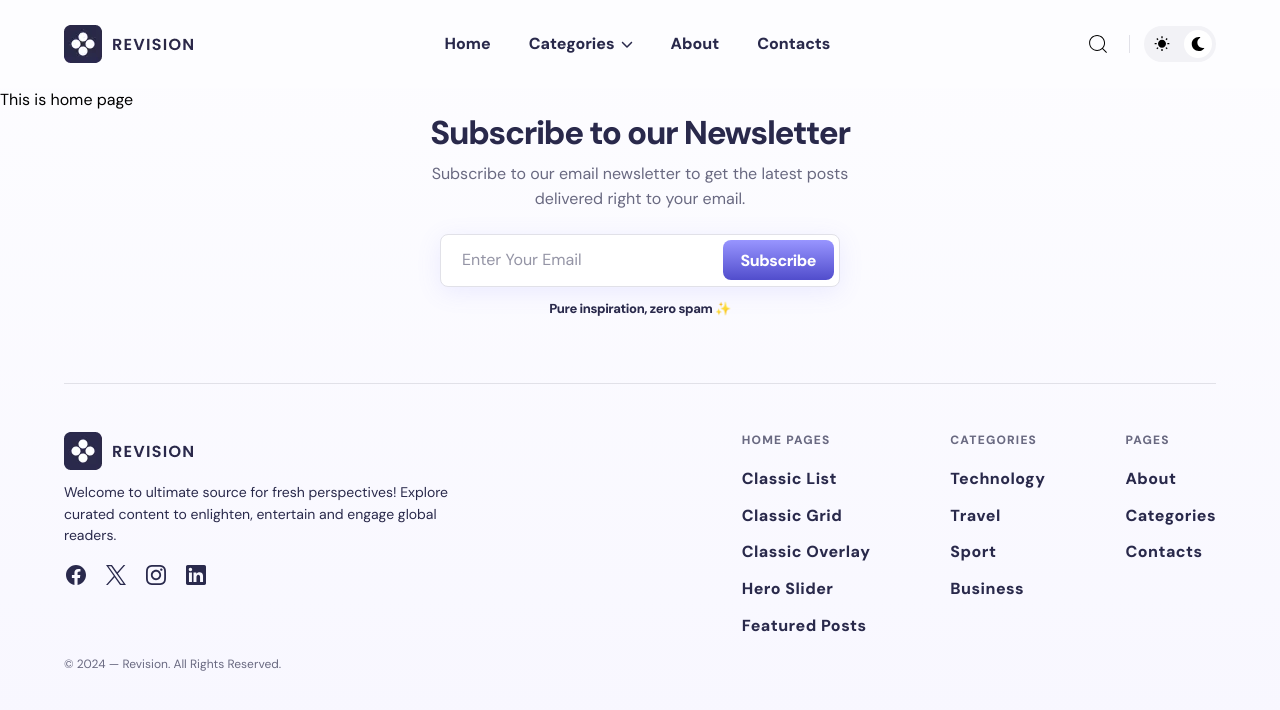
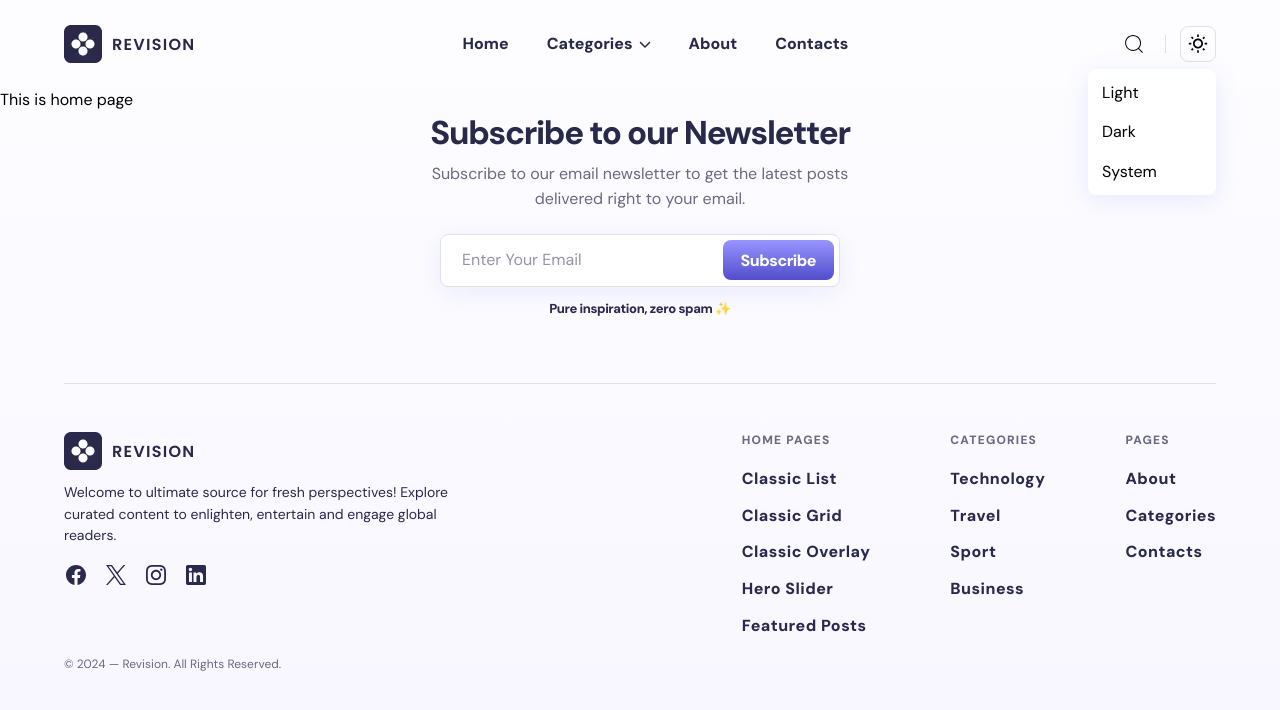
Before and after one commit to GhazanfarMahmood/Blog, a Next.js app in the folder client/: page / in a window 1280 px wide. Both pictures are taken after a click on the button 1180 px from the left and 44 px from the top of the page. Shown: the top 710 px of the page. Built offline with nearby package versions, Linux system fonts and the light colour scheme.

Commit message:
adding theme toggle functionality with the help of next-themes

```diff
--- a/client/package.json
+++ b/client/package.json
@@ -11,6 +11,7 @@
   "dependencies": {
     "antd": "^5.27.1",
     "next": "15.4.1",
+    "next-themes": "^0.4.6",
     "react": "19.1.0",
     "react-dom": "19.1.0",
     "react-icons": "^5.5.0"
--- a/client/src/app/layout.tsx
+++ b/client/src/app/layout.tsx
@@ -5,6 +5,7 @@ import "@/styles/globals.css";
 // HEADER AND FOOTER
 import Header from "@/components/common/Header";
 import Footer from "@/components/common/Footer";
+import { ThemeProvider } from "@/provider/theme-provider";
 
 const dmSans = DM_Sans({
   variable : "--font-dm-sans",
@@ -24,13 +25,20 @@ export default function RootLayout({
   children: React.ReactNode;
 }>) {
   return (
-    <html lang="en">
+    <html lang="en" suppressHydrationWarning>
       <body
         className={`${dmSans.variable} antialiased`}
       >
-        <Header/>
-          {children}
-        <Footer />
+        <ThemeProvider
+          attribute="class"
+          defaultTheme="system"
+          enableSystem
+          disableTransitionOnChange
+        >
+          <Header/>
+            {children}
+          <Footer />
+        </ThemeProvider>
       </body>
     </html>
   );
--- a/client/src/components/common/Header.tsx
+++ b/client/src/components/common/Header.tsx
@@ -8,19 +8,23 @@ import Link from "next/link";
 import Logo from "@/assets/images/revision.webp";
 
 // ICONS FROM REACT ICON
-import { MdWbSunny } from "react-icons/md";
-import { FaMoon } from "react-icons/fa";
+import { MdOutlineWbSunny } from "react-icons/md";
+import { IoMoonOutline } from "react-icons/io5";
 import { CiSearch } from "react-icons/ci";
 import { FiMenu } from "react-icons/fi";
 
 // HEADER LINKS
 import { HeaderLink } from "./headerLinks";
 import { HeaderSearch } from "../modals/headerSearch";
+import ThemeToggle from "../modals/themeToggle";
+
+// ADDING USESTATE HOOK
 import { useState } from "react";
 
 export default function Header(){
     const [searchActive, setSearchActive] = useState<boolean>(false);
     const [activeHeader, setActiveHeader] = useState<boolean>(false);
+    const [themeDropdown, setThemeDropdown] = useState<boolean>(false);
 
     return (<>
         <header className="bg-bg">
@@ -40,7 +44,7 @@ export default function Header(){
                 </Link>
                 <HeaderLink activeHeader={activeHeader} setActiveHeader={setActiveHeader} />
                 <div
-                    className="flex items-center justify-center ml-auto"
+                    className="flex items-center justify-center ml-auto relative"
                 >
                     <div
                         className="lg:pr-3.5 relative after:w-[1.5px] after:h-[18px] after:bg-br after:my-auto after:ml-auto after:absolute after:inset-0 after:content-none lg:after:content-['']"
@@ -53,16 +57,14 @@ export default function Header(){
                         </button>
                     </div>
                     <button
-                        className="hidden lg:flex items-center justify-center gap-2 bg--link-bg p-1 ml-3.5 rounded-[30px] cursor-pointer *:w-7 *:h-7 *:flex *:items-center *:justify-center *:transition-opacity *:duration-75 *:ease-in"
+                        className="w-9 h-9 hidden lg:flex items-center justify-center gap-2 p-1 ml-3.5 border border-br rounded-lg cursor-pointer *:text-md"
                         aria-label="theme toggle button"
+                        onClick={() => setThemeDropdown(!themeDropdown)}
                     >
-                        <span>
-                            <MdWbSunny />
-                        </span>
-                        <span className="bg-light rounded-full">
-                            <FaMoon className="w-3.5 h-3.5"/>
-                        </span>
+                        <MdOutlineWbSunny />
+                        <IoMoonOutline className="hidden"/>
                     </button>
+                    <ThemeToggle themeDropdown={themeDropdown} setThemeDropdown={setThemeDropdown} />
                 </div>
                 <HeaderSearch searchActive={searchActive} setSearchActive={setSearchActive} />
             </div>
--- a/client/src/components/common/headerLinks/index.tsx
+++ b/client/src/components/common/headerLinks/index.tsx
@@ -16,7 +16,7 @@ import insta_icon from "@/assets/images/icons/insta.svg";
 import linkedin_icon from "@/assets/images/icons/linkedin.svg";
 
 // LINKS
-import { links } from "@/constants/headerData";
+import { links } from "@/constants/header-data";
 import { useEffect, useState } from "react";
 
 export function HeaderLink(
@@ -49,7 +49,7 @@ export function HeaderLink(
 
     return (
         <div
-            className={`w-full max-w-[430px] lg:max-w-none h-[100vh] lg:h-fit flex flex-col justify-start bg-light lg:bg-transparent fixed lg:static top-0 -left-full z-[4] transition-all duration-[0.4s] ease-in ${activeHeader && "left-0"}`}
+            className={`w-full max-w-[430px] lg:max-w-none h-[100dvh] lg:h-fit flex flex-col justify-start bg-light lg:bg-transparent fixed lg:static top-0 -left-full z-[4] transition-all duration-[0.4s] ease-in ${activeHeader && "left-0"}`}
         >
             <div
                 className="h-[88px] flex lg:hidden items-center justify-between pr-6 pl-4"
@@ -66,7 +66,7 @@ export function HeaderLink(
                 </button>
             </div>
             <ul
-                className="h-[calc(100vh-169px)] lg:h-fit flex flex-col lg:flex-row items-start lg:items-center justify-start lg:justify-center gap-1 lg:gap-2.5 px-1.5 overflow-y-auto lg:overflow-y-visible"
+                className="h-[calc(100dvh-169px)] lg:h-fit flex flex-col lg:flex-row items-start lg:items-center justify-start lg:justify-center gap-1 lg:gap-2.5 px-1.5 overflow-y-auto lg:overflow-y-visible"
             >
                 {links.map((item) => {
                     const isOpen = openDropdown[item.id];
--- a/client/src/components/modals/headerSearch/index.tsx
+++ b/client/src/components/modals/headerSearch/index.tsx
@@ -1,5 +1,5 @@
 // SEARCH DATA LINK
-import { searchLinks } from "@/constants/headerData";
+import { searchLinks } from "@/constants/header-data";
 
 // LINK FROM NEXT LINK
 import Link from "next/link";
--- /dev/null
+++ b/client/src/components/modals/themeToggle/index.tsx
@@ -0,0 +1,16 @@
+'use client';
+
+import { useTheme } from "next-themes";
+
+export default function ThemeToggle(
+    {themeDropdown, setThemeDropdown} :{themeDropdown : boolean, setThemeDropdown: (arg: boolean) => void}
+){
+      const { setTheme } = useTheme()
+    return <>
+        <div className={`w-32 bg-light shadow-search opacity-0 invisible p-1 rounded-lg absolute top-[120%] right-0 z-[4] transition-all duration-[0.25s] ease-in *:block *:leading-[1.2] *:p-[10px_30px_10px_10px] *:rounded-lg *:cursor-pointer *:transition-all *:duration-[0.25s] *:ease-in *:hover:bg--link-bg ${themeDropdown && "opacity-100 visible"}`}>
+            <span onClick={() => {setThemeDropdown(!themeDropdown); setTheme("light")}}>Light</span>
+            <span onClick={() => {setThemeDropdown(!themeDropdown); setTheme("dark")}}>Dark</span>
+            <span onClick={() => {setThemeDropdown(!themeDropdown); setTheme("system")}}>System</span>
+        </div>
+    </>
+}
--- /dev/null
+++ b/client/src/provider/theme-provider.tsx
@@ -0,0 +1,11 @@
+
+import { ThemeProvider as NextThemesProvider } from "next-themes"
+
+export function ThemeProvider({
+    children,
+    ...props
+}: React.ComponentProps<typeof NextThemesProvider>){
+    return <NextThemesProvider {...props}>
+        {children}
+    </NextThemesProvider>
+}
```
Also changed, not shown: client/src/components/common/Footer.tsx (+8 -8 lines), client/src/constants/footer-data.ts (renamed from client/src/constants/footerData.ts), client/src/constants/header-data.ts (renamed from client/src/constants/headerData.ts), 2 other files (tests, documents, lock files or other folders).
